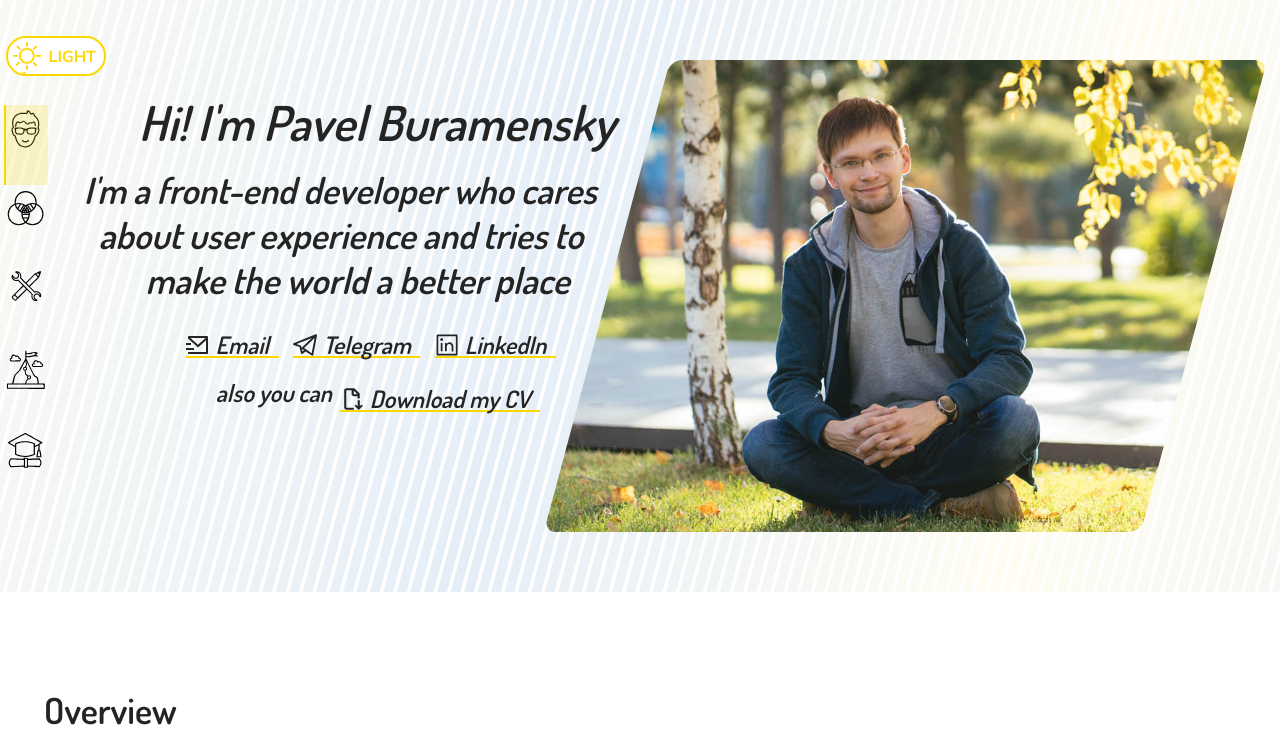
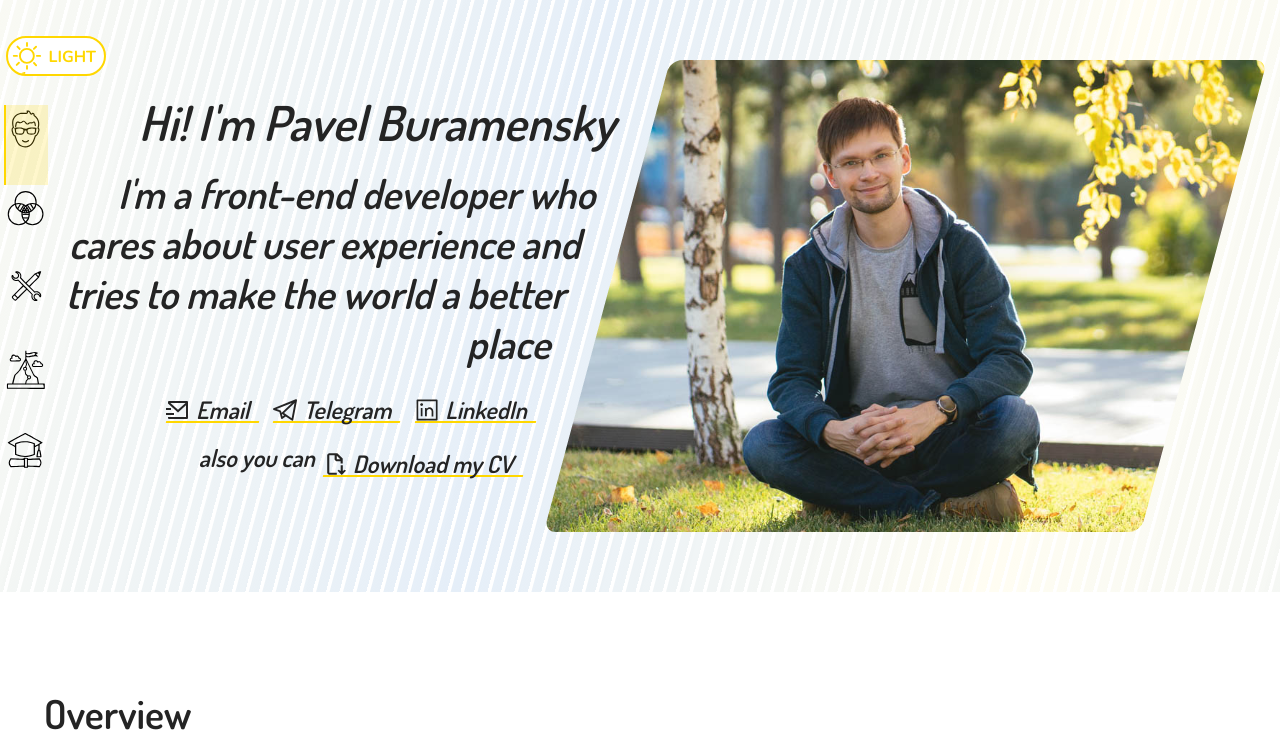
Before and after one commit to bupaev/bupaev.github.io, a Next.js app in the folder next-app/: page /cv in a window 1280 px wide. Shown: the top 750 px of the page. Built offline with nearby package versions, Linux system fonts and the light colour scheme.

Commit message:
chore: add Stylelint configuration for Tailwind CSS v4

```diff
--- a/next-app/package.json
+++ b/next-app/package.json
@@ -25,6 +25,8 @@
     "eslint": "^9",
     "eslint-config-next": "16.1.0",
     "postcss": "^8.5.6",
+    "stylelint": "^16.26.1",
+    "stylelint-config-standard": "^39.0.1",
     "tailwindcss": "^4.1.18",
     "typescript": "^5"
   }
--- a/next-app/styles/tailwind.css
+++ b/next-app/styles/tailwind.css
@@ -1,3 +1,4 @@
+/* stylelint-disable custom-property-empty-line-before */
 @import "tailwindcss";
 
 /*
@@ -16,4 +17,6 @@
   --breakpoint-lg: 1024px;
   --breakpoint-xl: 1216px;
   --breakpoint-2xl: 1408px;
+
+  --text-4xl: 2.5rem;
 }
```
Also changed, not shown: next-app/.stylelintrc.json (added), 1 other file (tests, documents, lock files or other folders).
